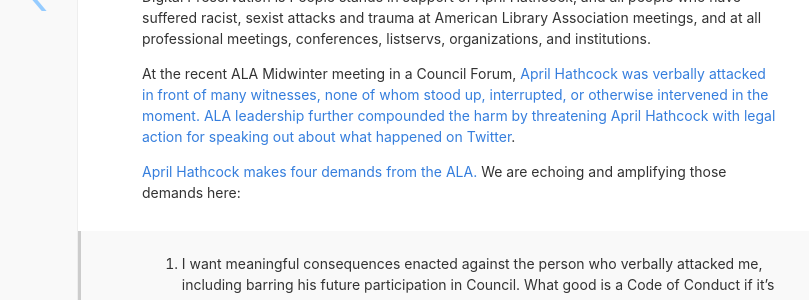
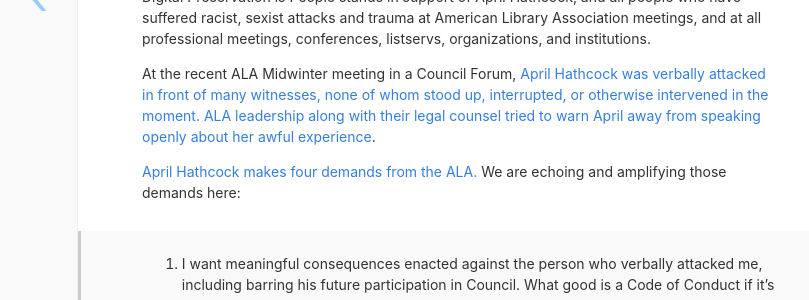
Before and after one commit to digital-preservation-is-people/digital-preservation-is-people.github.io, a Jekyll site: the page built from _posts/2019-01-30-We-Stand-With-April.md, in a window 1280 px wide. Shown: the part 457-757 px from the top of the page, without its empty margins (179-988 px from the left). Built offline with Jekyll 4.4.1, drawn with Linux system fonts in a browser that asks for light colours; nearby versions of some CDN libraries; comment, search, counter and statistics services are not loaded.

Commit message:
Edit sentence about ALA's initial response

```diff
--- a/_posts/2019-01-30-We-Stand-With-April.md
+++ b/_posts/2019-01-30-We-Stand-With-April.md
@@ -1,7 +1,7 @@
 
 Digital Preservation is People stands in support of April Hathcock, and all people who have suffered racist, sexist attacks and trauma at American Library Association meetings, and at all professional meetings, conferences, listservs, organizations, and institutions.
 
-At the recent ALA Midwinter meeting in a Council Forum, [April Hathcock was verbally attacked in front of many witnesses, none of whom stood up, interrupted, or otherwise intervened in the moment. ALA leadership further compounded the harm by threatening April Hathcock with legal action for speaking out about what happened on Twitter](https://aprilhathcock.wordpress.com/2019/01/30/alamw-what-happened-and-what-should-happen-next/).
+At the recent ALA Midwinter meeting in a Council Forum, [April Hathcock was verbally attacked in front of many witnesses, none of whom stood up, interrupted, or otherwise intervened in the moment. ALA leadership along with their legal counsel tried to warn April away from speaking openly about her awful experience](https://aprilhathcock.wordpress.com/2019/01/30/alamw-what-happened-and-what-should-happen-next/).
 
 [April Hathcock makes four demands from the ALA.](https://aprilhathcock.wordpress.com/2019/01/30/alamw-what-happened-and-what-should-happen-next/) We are echoing and amplifying those demands here:
 
```
